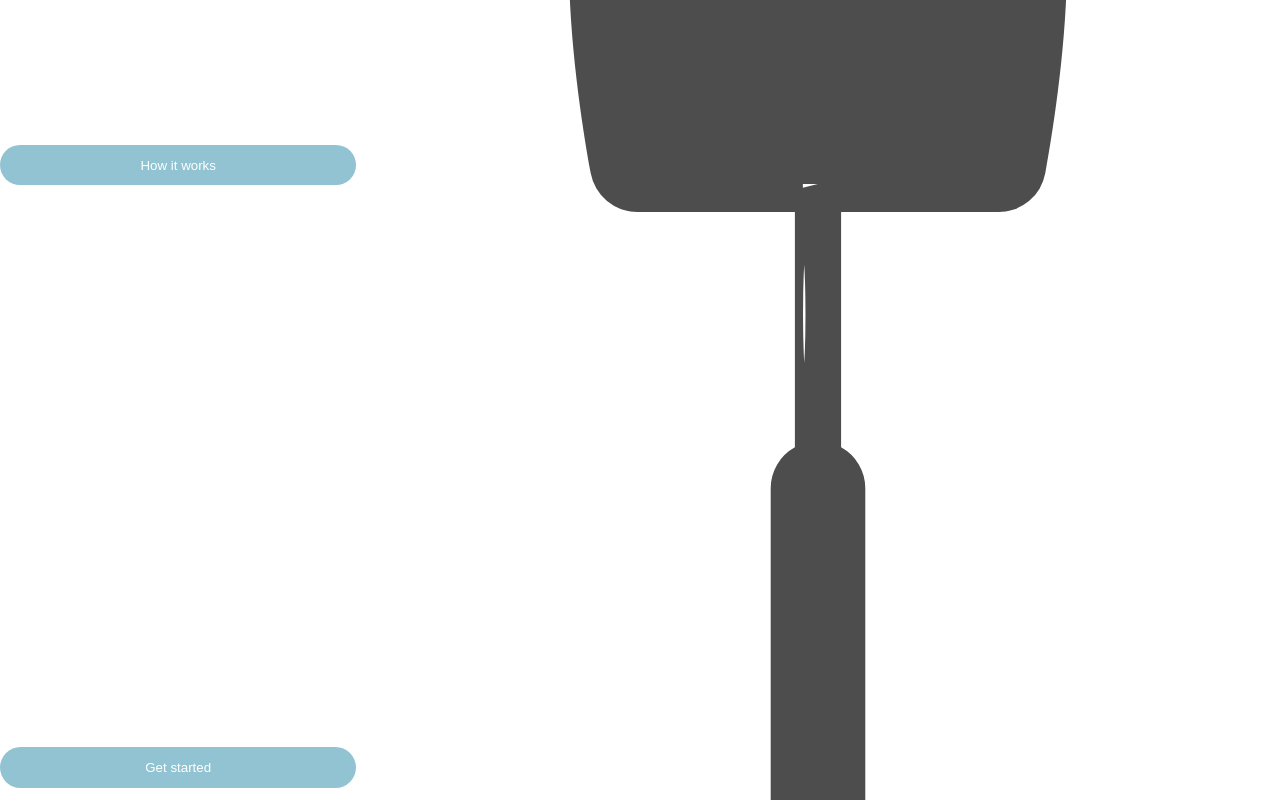
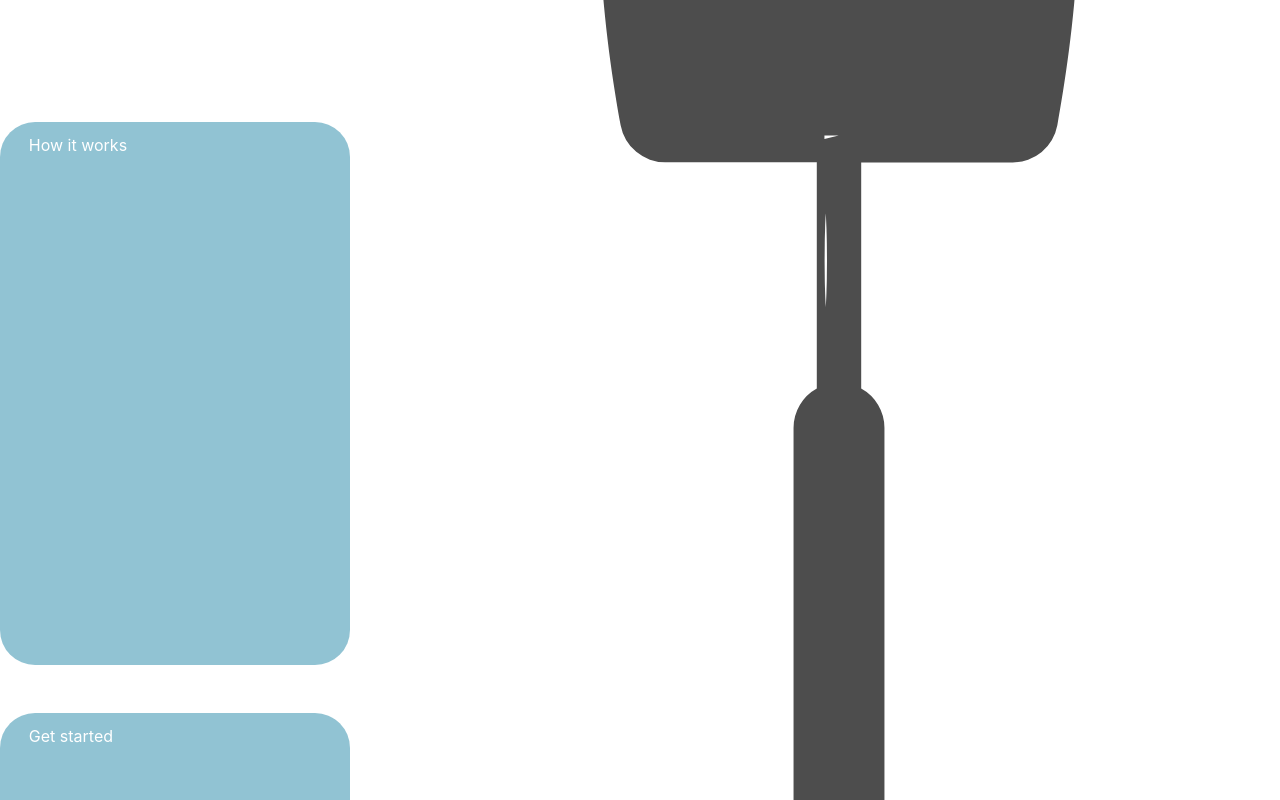
Before and after one commit to DNaunin/sewtable, a Next.js app: page / in a window 1280 px wide. Shown: the part 1060-1860 px from the top of the page. Built offline with nearby package versions, Linux system fonts and the light colour scheme.

Commit message:
✨ Change Button to Link Component

```diff
--- a/components/messages/Welcome.module.css
+++ b/components/messages/Welcome.module.css
@@ -2,6 +2,7 @@
   display: grid;
   grid-template-columns: 2fr, 1fr;
   grid-template-rows: repeat(4, 1fr);
+  grid-gap: 3rem;
 }
 
 .title {
--- a/components/messages/Welcome.tsx
+++ b/components/messages/Welcome.tsx
@@ -1,6 +1,5 @@
 import styles from "./Welcome.module.css";
-import Button from "../button/Button";
-import Link from "next/link";
+import Pagelink from "../pagelink/Pagelink";
 
 function Welcome() {
   return (
@@ -12,12 +11,8 @@ function Welcome() {
         src="/schneiderpuppe.svg"
         alt="a dress form"
       />
-      <Link href={`/introduction`}>
-        <Button className={styles.button} label="How it works" />
-      </Link>
-      <Link href={`/canvas`}>
-        <Button className={styles.button} label="Get started" />
-      </Link>
+      <Pagelink href="/introduction">How it works</Pagelink>
+      <Pagelink href="/canvas">Get started</Pagelink>
     </div>
   );
 }
```
Also changed, not shown: components/messages/HowTo.tsx (+3 -5 lines).
